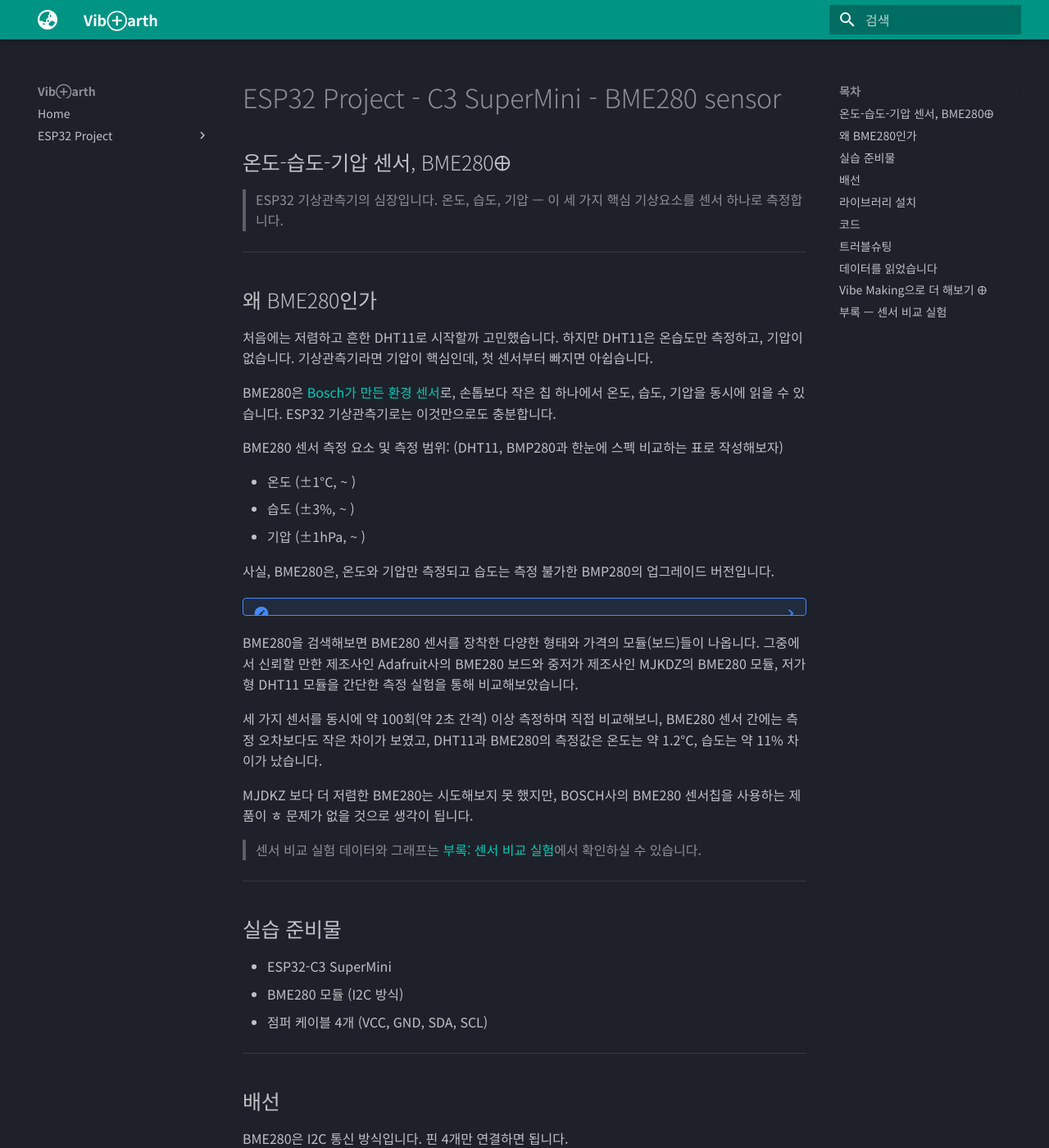
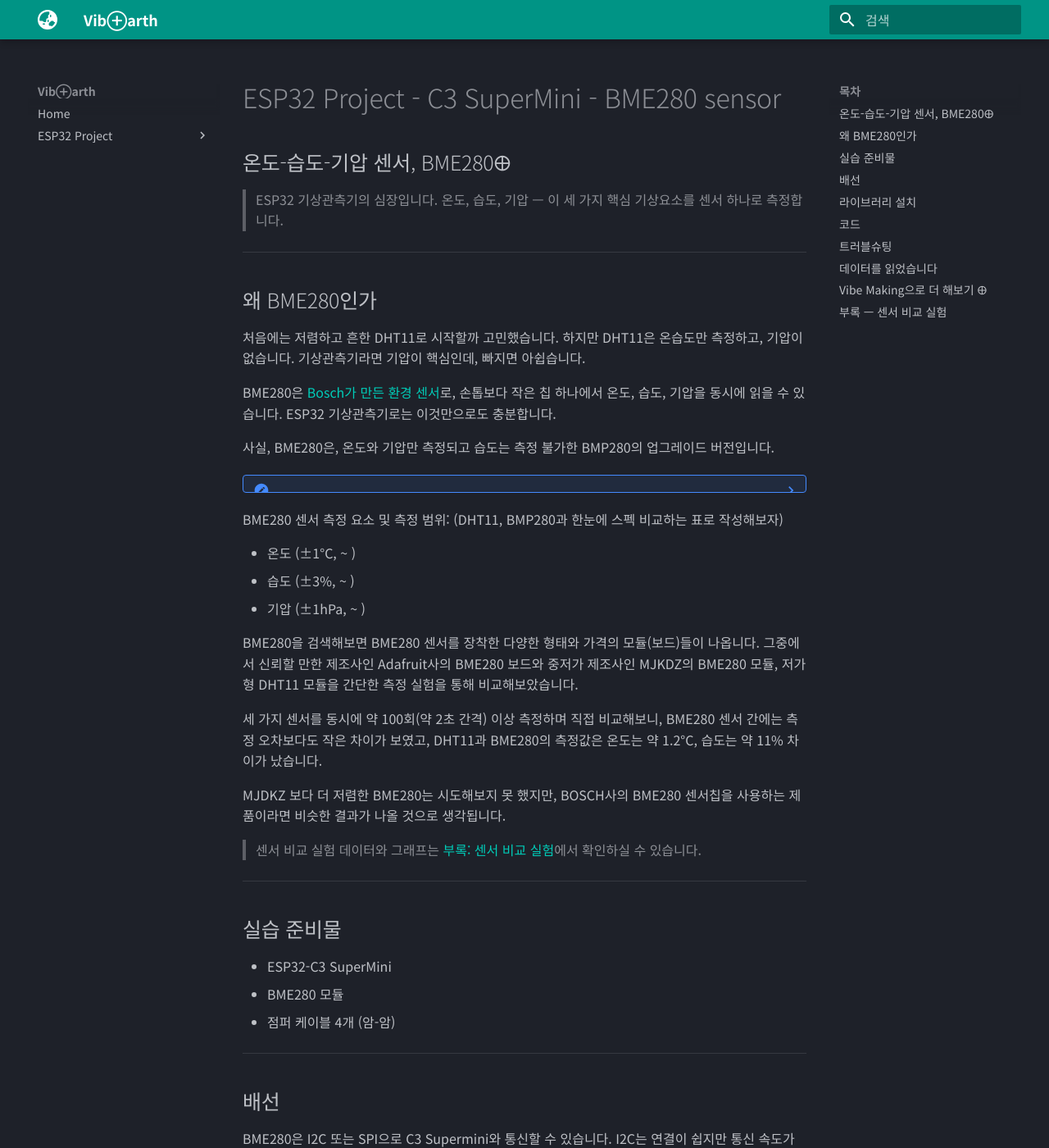
Before and after one commit to VibEarth/VibEarth.github.io, an MkDocs documentation site: the page built from docs/esp32/c3/bme280.md, in a window 1280 px wide and 1400 px high. Shown: the whole window at 82% size. Built offline with MkDocs 1.6.1 and Material for MkDocs 9.7.7, drawn with Linux system fonts in a browser that asks for light colours; some of the changed text lies outside the part shown.

Commit message:
vault backup: 2026-07-02 10:56:54

```diff
--- a/docs/esp32/c3/bme280.md
+++ b/docs/esp32/c3/bme280.md
@@ -8,9 +8,14 @@
 ---
 ## 왜 BME280인가
 
-처음에는 저렴하고 흔한 DHT11로 시작할까 고민했습니다. 하지만 DHT11은 온습도만 측정하고, 기압이 없습니다. 기상관측기라면 기압이 핵심인데, 첫 센서부터 빠지면 아쉽습니다.
+처음에는 저렴하고 흔한 DHT11로 시작할까 고민했습니다. 하지만 DHT11은 온습도만 측정하고, 기압이 없습니다. 기상관측기라면 기압이 핵심인데, 빠지면 아쉽습니다.
 
 BME280은 [Bosch가 만든 환경 센서](https://pdf.utmel.com/r/datasheets/boschsensortec-bme280-datasheets-0183.pdf)로, 손톱보다 작은 칩 하나에서 온도, 습도, 기압을 동시에 읽을 수 있습니다. ESP32 기상관측기로는 이것만으로도 충분합니다.
+
+사실, BME280은, 온도와 기압만 측정되고 습도는 측정 불가한 BMP280의 업그레이드 버전입니다.
+
+??? note ""
+	BMP280(온도, 기압) 말고, BME280(온도, 습도, 기압)인지 꼭 확인하고 구입하셔야 합니다.
 
 BME280 센서 측정 요소 및 측정 범위: (DHT11, BMP280과 한눈에 스펙 비교하는 표로 작성해보자)
 
@@ -18,18 +23,13 @@
 - 습도 (±3%, ~ )
 - 기압 (±1hPa, ~ )
 
-사실, BME280은, 온도와 기압만 측정되고 습도는 측정 불가한 BMP280의 업그레이드 버전입니다.
-
-??? note ""
-	BMP280(온도, 기압) 말고, BME280(온도, 습도, 기압)인지 꼭 확인하고 구입하셔야 합니다.
-
 BME280을 검색해보면 BME280 센서를 장착한 다양한 형태와 가격의 모듈(보드)들이 나옵니다.
 그중에서 신뢰할 만한 제조사인 Adafruit사의 BME280 보드와 중저가 제조사인 MJKDZ의 BME280 모듈, 저가형 DHT11 모듈을 간단한 측정 실험을 통해 비교해보았습니다.
 
 세 가지 센서를  동시에 약 100회(약 2초 간격) 이상 측정하며 직접 비교해보니,
 BME280 센서 간에는 측정 오차보다도 작은 차이가 보였고, DHT11과 BME280의 측정값은  온도는 약 1.2°C, 습도는 약 11% 차이가 났습니다.
 
-MJDKZ 보다 더 저렴한 BME280는 시도해보지 못 했지만, BOSCH사의 BME280 센서칩을 사용하는 제품이 ㅎ 문제가 없을 것으로 생각이 됩니다.
+MJDKZ 보다 더 저렴한 BME280는 시도해보지 못 했지만, BOSCH사의 BME280 센서칩을 사용하는 제품이라면 비슷한 결과가 나올 것으로 생각됩니다.
 
 > 센서 비교 실험 데이터와 그래프는 [부록: 센서 비교 실험](##부록 — 센서 비교 실험)에서 확인하실 수 있습니다.
 
@@ -38,14 +38,16 @@
 ## 실습 준비물
 
 - ESP32-C3 SuperMini
-- BME280 모듈 (I2C 방식)
-- 점퍼 케이블 4개 (VCC, GND, SDA, SCL)
+- BME280 모듈
+- 점퍼 케이블 4개 (암-암)
 
 ---
 
 ## 배선
 
-BME280은 I2C 통신 방식입니다. 핀 4개만 연결하면 됩니다.
+BME280은 I2C 또는 SPI으로 C3 Supermini와 통신할 수 있습니다.
+I2C는 연결이 쉽지만 통신 속도가 느리고, SPI는 연결이 복잡지만 안정되고 신속한 통신이 가능합니다.
+실습용으로는 I2C로 핀 4개만 연결하면 됩니다.
 
 |BME280 모듈|C3 SuperMini|
 |---|---|
```
